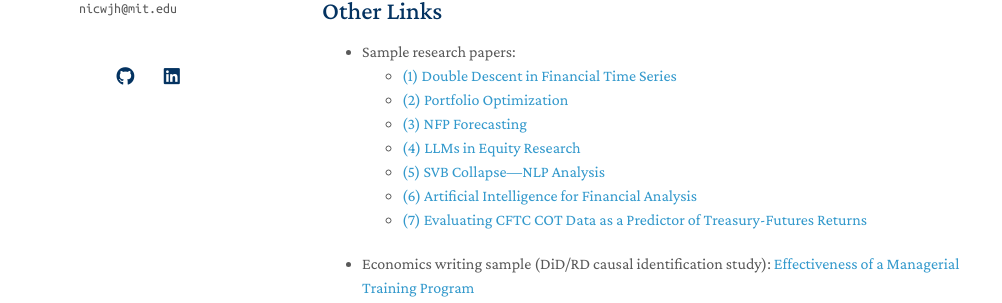
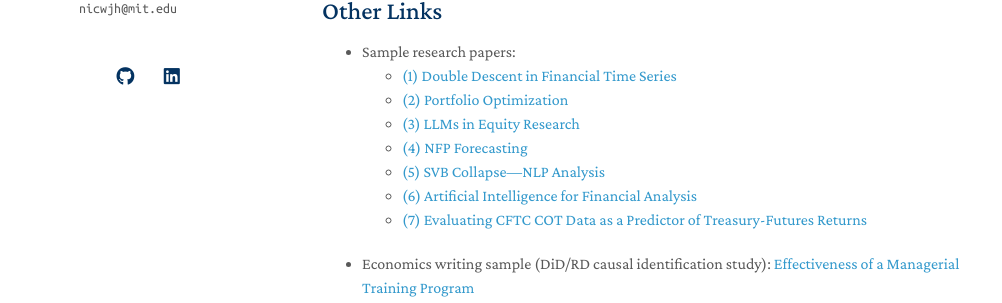
Before and after one commit to nicwjh/nicwjh.github.io, a Jekyll site: the page built from index.md, in a window 1280 px wide and 900 px high, scrolled down 4491 px. Shown: the part 390-693 px from the top of the window, without its empty margins (148-1150 px from the left). Built offline with Jekyll 4.4.1, drawn with Linux system fonts in a browser that asks for light colours; a style sheet for code colours, icons or effects is not loaded; our own code applies the rules of GitHub Pages for plain Markdown files.

```diff
--- a/index.md
+++ b/index.md
@@ -156,8 +156,8 @@ We compare five classifiers (logistic regression, Naive Bayes, KNN, decision tre
 - Sample research papers:
 	- [(1) Double Descent in Financial Time Series](https://nicwong.com/assets/files/DDiFTS_v1.pdf)
 	- [(2) Portfolio Optimization](https://nicwong.com/assets/files/Portfolio_Optimization.pdf)
-	- [(3) NFP Forecasting](https://nicwong.com/assets/files/nfp-forecasting.pdf)
-	- [(4) LLMs in Equity Research](https://nicwong.com/assets/files/llms_equity_research.pdf)
+	- [(3) LLMs in Equity Research](https://nicwong.com/assets/files/llms_equity_research.pdf)
+	- [(4) NFP Forecasting](https://nicwong.com/assets/files/nfp-forecasting.pdf)
 	- [(5) SVB Collapse—NLP Analysis](https://nicwong.com/assets/files/NLP_SVBcollapse.pdf)
 	- [(6) Artificial Intelligence for Financial Analysis](https://nicwong.com/assets/files/T-Rowe-Final-Report.pdf)
 	- [(7) Evaluating CFTC COT Data as a Predictor of Treasury-Futures Returns](https://nicwong.com/assets/files/Options_Extra_Credit.pdf)
```
